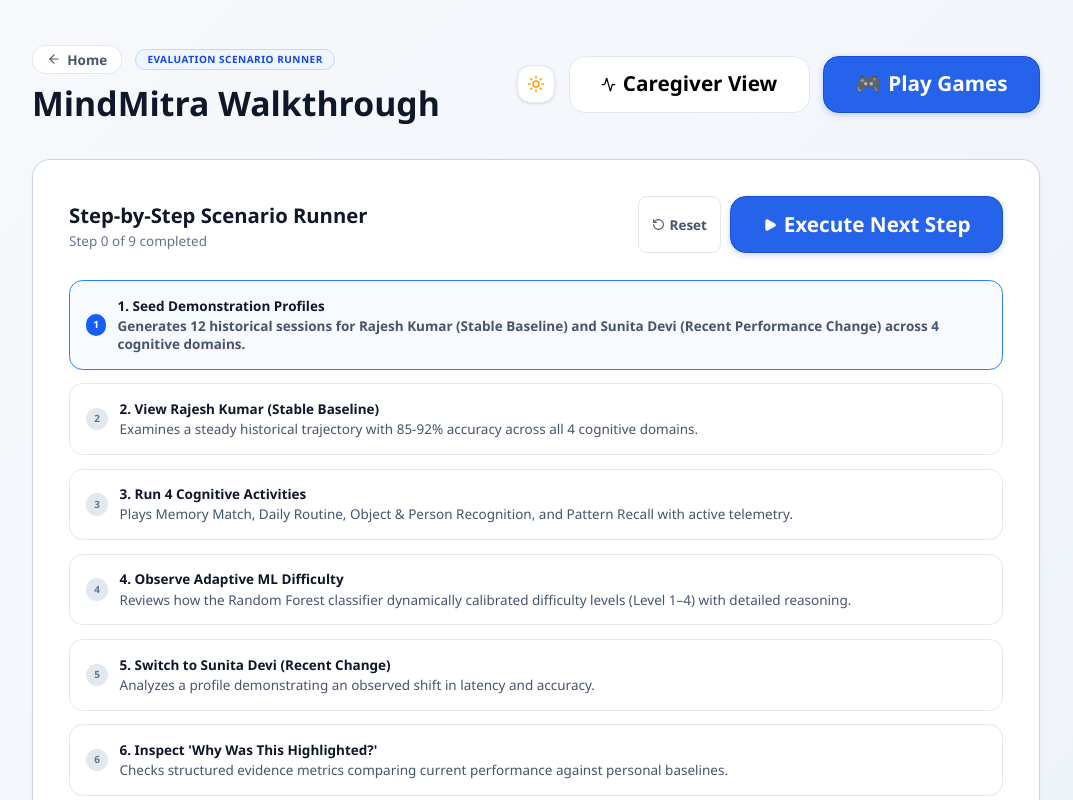
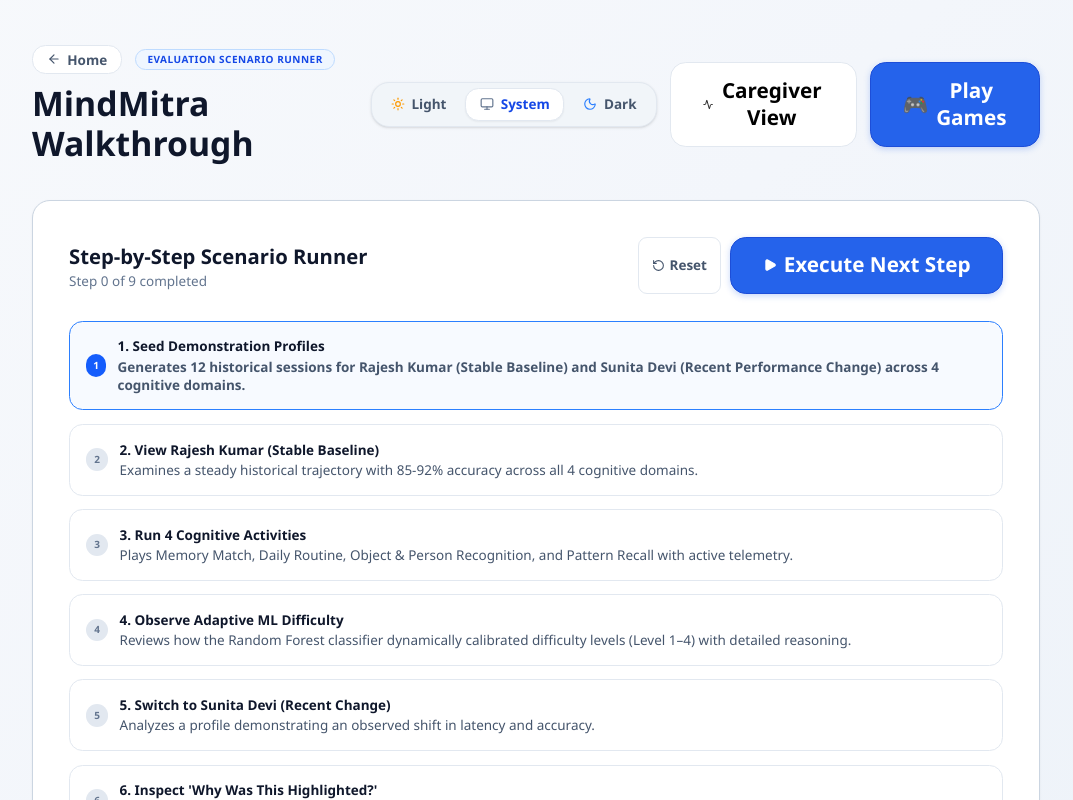
Before and after one commit to pavankarthikeyaatchyuta-lab/MindMitra, a React (Vite) app in the folder frontend/: page /demo in a window 1280 px wide. Shown: the top 800 px of the page, without its empty margins (104-1177 px from the left). Built offline with nearby package versions, Linux system fonts and the light colour scheme.

Commit message:
style(theme): convert ThemeToggle to premium horizontal segmented switcher matching reference UI design

```diff
--- a/frontend/src/components/ThemeToggle.tsx
+++ b/frontend/src/components/ThemeToggle.tsx
@@ -1,65 +1,37 @@
-import React, { useState, useRef, useEffect } from 'react';
+import React from 'react';
 import { Sun, Moon, Monitor } from 'lucide-react';
 import { useTheme, ThemeMode } from '../context/ThemeContext';
 
 export default function ThemeToggle() {
-  const { theme, resolvedTheme, setTheme } = useTheme();
-  const [isOpen, setIsOpen] = useState(false);
-  const dropdownRef = useRef<HTMLDivElement>(null);
+  const { theme, setTheme } = useTheme();
 
-  useEffect(() => {
-    function handleClickOutside(e: MouseEvent) {
-      if (dropdownRef.current && !dropdownRef.current.contains(e.target as Node)) {
-        setIsOpen(false);
-      }
-    }
-    document.addEventListener('mousedown', handleClickOutside);
-    return () => document.removeEventListener('mousedown', handleClickOutside);
-  }, []);
-
-  const options: { mode: ThemeMode; label: string; icon: React.ElementType }[] = [
-    { mode: 'light', label: 'Light', icon: Sun },
-    { mode: 'dark', label: 'Dark', icon: Moon },
-    { mode: 'system', label: 'System', icon: Monitor },
+  const options: { mode: ThemeMode; label: string; icon: React.ElementType; colorClass: string }[] = [
+    { mode: 'light', label: 'Light', icon: Sun, colorClass: 'text-amber-500' },
+    { mode: 'system', label: 'System', icon: Monitor, colorClass: 'text-slate-500 dark:text-slate-400' },
+    { mode: 'dark', label: 'Dark', icon: Moon, colorClass: 'text-blue-500 dark:text-blue-400' },
   ];
 
   return (
-    <div className="relative" ref={dropdownRef}>
-      <button
-        onClick={() => setIsOpen(!isOpen)}
-        aria-label="Toggle visual theme"
-        className="p-2 rounded-xl border transition-all flex items-center justify-center bg-white dark:bg-slate-800 border-slate-200 dark:border-slate-700 text-slate-700 dark:text-slate-200 hover:bg-slate-50 dark:hover:bg-slate-750 shadow-sm"
-        title={`Theme: ${theme.charAt(0).toUpperCase() + theme.slice(1)}`}
-      >
-        {resolvedTheme === 'dark' ? <Moon size={18} className="text-blue-400" /> : <Sun size={18} className="text-amber-500" />}
-      </button>
-
-      {isOpen && (
-        <div className="absolute right-0 mt-2 w-36 py-1.5 rounded-xl bg-white dark:bg-slate-800 border border-slate-200 dark:border-slate-700 shadow-xl z-50 animate-in fade-in slide-in-from-top-1 duration-150">
+    <div className="flex items-center gap-1 p-1 bg-slate-100 dark:bg-slate-900 rounded-2xl border border-slate-200 dark:border-slate-800 shadow-sm">
       {options.map(opt => {
         const Icon = opt.icon;
         const isSelected = theme === opt.mode;
         return (
           <button
             key={opt.mode}
-                onClick={() => {
-                  setTheme(opt.mode);
-                  setIsOpen(false);
-                }}
-                className={`w-full px-3 py-2 text-xs font-semibold flex items-center gap-2.5 transition-colors text-left ${
+            onClick={() => setTheme(opt.mode)}
+            className={`flex items-center gap-1.5 px-3 py-1.5 rounded-xl text-xs font-black transition-all ${
               isSelected
-                    ? 'bg-blue-50 dark:bg-blue-900/30 text-blue-600 dark:text-blue-400 font-bold'
-                    : 'text-slate-700 dark:text-slate-200 hover:bg-slate-100 dark:hover:bg-slate-700/60'
+                ? 'bg-white dark:bg-slate-800 text-blue-700 dark:text-blue-400 shadow-xs border border-slate-200 dark:border-slate-700'
+                : 'text-slate-600 dark:text-slate-400 hover:text-black dark:hover:text-white border border-transparent'
             }`}
+            title={`Set ${opt.label} theme`}
           >
-                <Icon size={15} />
+            <Icon size={14} className={opt.colorClass} />
             <span>{opt.label}</span>
-                {isSelected && <span className="ml-auto text-[10px] text-blue-600 dark:text-blue-400">●</span>}
           </button>
         );
       })}
     </div>
-      )}
-    </div>
   );
 }
```
Lines whose indentation alone changed are shown as unchanged.
